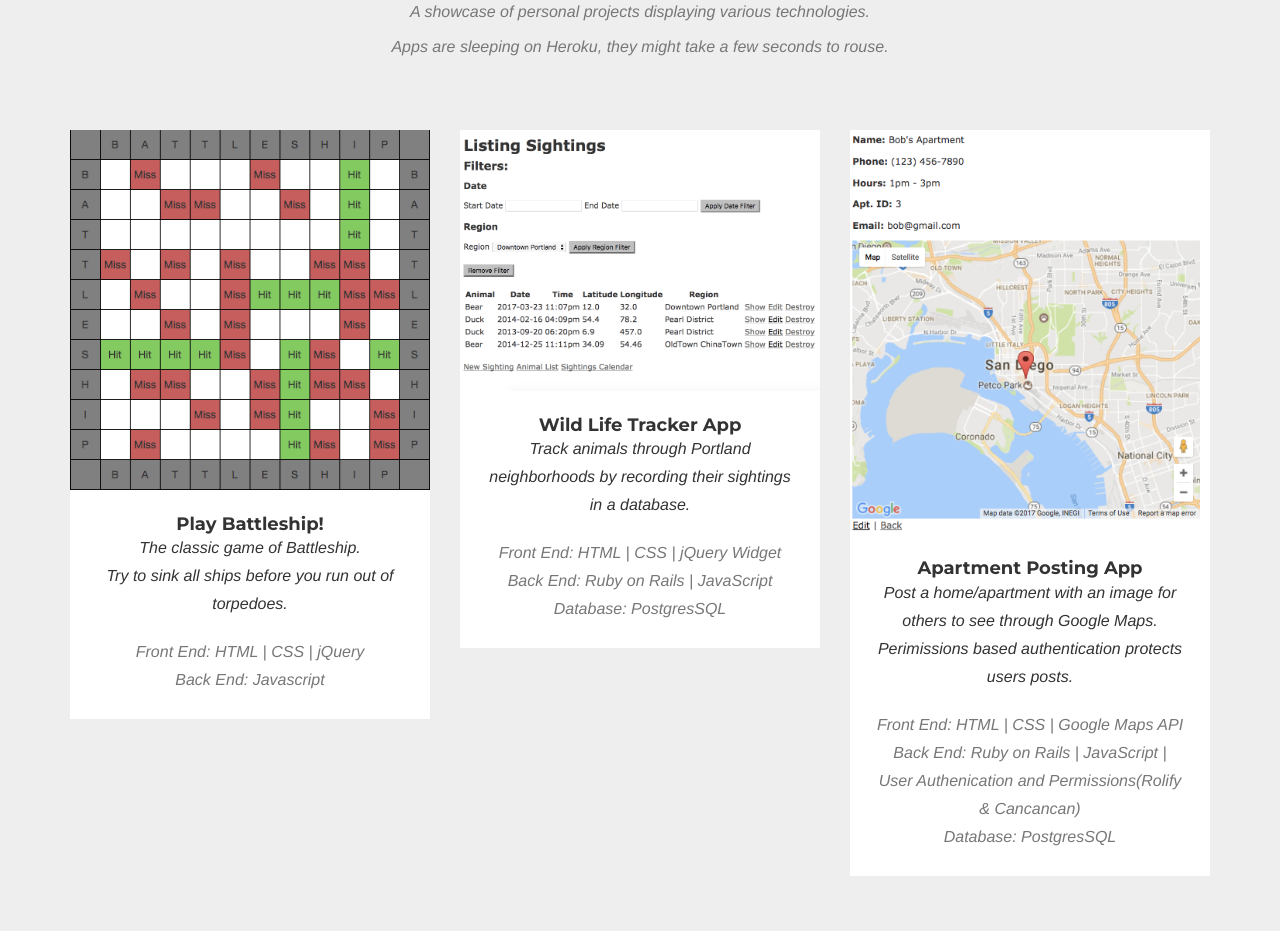
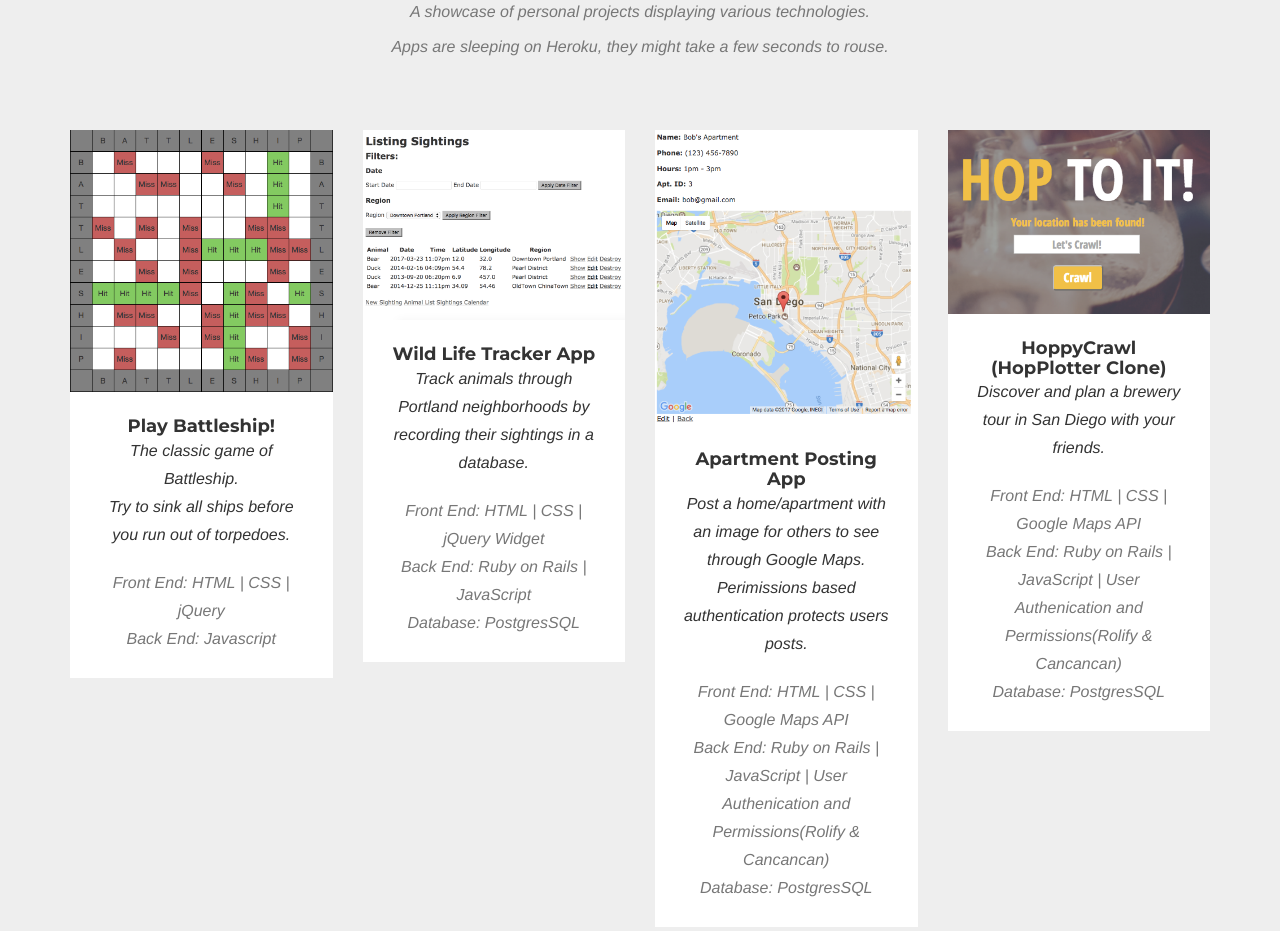
Before and after one commit to ajnavarro1424/ajnavarro1424.github.io, a website: page index.html in a window 1280 px wide. Shown: the part 3415-4346 px from the top of the page. Drawn offline with nearby package versions, Linux system fonts and the light colour scheme; a web font is replaced by a local one.

Commit message:
Added HoppyCrawl into Portfolio

```diff
--- a/index.html
+++ b/index.html
@@ -294,7 +294,7 @@
                 </div>
             </div>
             <div class="row">
-                <div class="col-md-4 col-sm-6 portfolio-item">
+                <div class="col-md-3 col-sm-6 portfolio-item">
                     <a href="Battleships.html" class="portfolio-link" target = "_blank">
                         <div class="portfolio-hover">
                             <div class="portfolio-hover-content">
@@ -310,7 +310,7 @@
                           <p class="text-muted">Front End: HTML | CSS | jQuery<br>Back End: Javascript</p>
                     </div>
                 </div>
-                <div class="col-md-4 col-sm-6 portfolio-item">
+                <div class="col-md-3 col-sm-6 portfolio-item">
                     <a href="https://wildlifeapp033017.herokuapp.com" class="portfolio-link" target="_blank">
                         <div class="portfolio-hover">
                             <div class="portfolio-hover-content">
@@ -326,7 +326,7 @@
                         <p class="text-muted">Front End: HTML | CSS | jQuery Widget<br>Back End: Ruby on Rails | JavaScript <br> Database: PostgresSQL</p>
                     </div>
                 </div>
-                <div class="col-md-4 col-sm-6 portfolio-item">
+                <div class="col-md-3 col-sm-6 portfolio-item">
                     <a href="https://apartmentapp032417.herokuapp.com" class="portfolio-link" target="_blank">
                         <div class="portfolio-hover">
                             <div class="portfolio-hover-content">
@@ -342,6 +342,21 @@
                         <p class="text-muted">Front End: HTML | CSS | Google Maps API<br>Back End: Ruby on Rails | JavaScript | User Authenication and Permissions(Rolify & Cancancan) <br> Database: PostgresSQL</p>
                     </div>
                 </div>
+                <div class="col-md-3 col-sm-6 portfolio-item">
+                    <a href="https://hoppycrawl.herokuapp.com" class="portfolio-link" target = "_blank">
+                        <div class="portfolio-hover">
+                            <div class="portfolio-hover-content">
+                                <i class="fa fa-beer fa-3x"></i>
+                            </div>
+                        </div>
+                        <img src="img/portfolio/hoppycrawl.png" class="img-responsive" alt="">
+                    </a>
+                    <div class="portfolio-caption">
+                        <h4>HoppyCrawl<br>(HopPlotter Clone)</h4>
+                          <p style="text-align:center">Discover and plan a brewery tour in San Diego with your friends.</p>
+                          <br>
+                          <p class="text-muted">Front End: HTML | CSS | Google Maps API<br>Back End: Ruby on Rails | JavaScript | User Authenication and Permissions(Rolify & Cancancan) <br> Database: PostgresSQL</p>
+                    </div>
             </div>
         </div>
     </section>
```
Also changed, not shown: img/portfolio/hoppycrawl.png (added).
